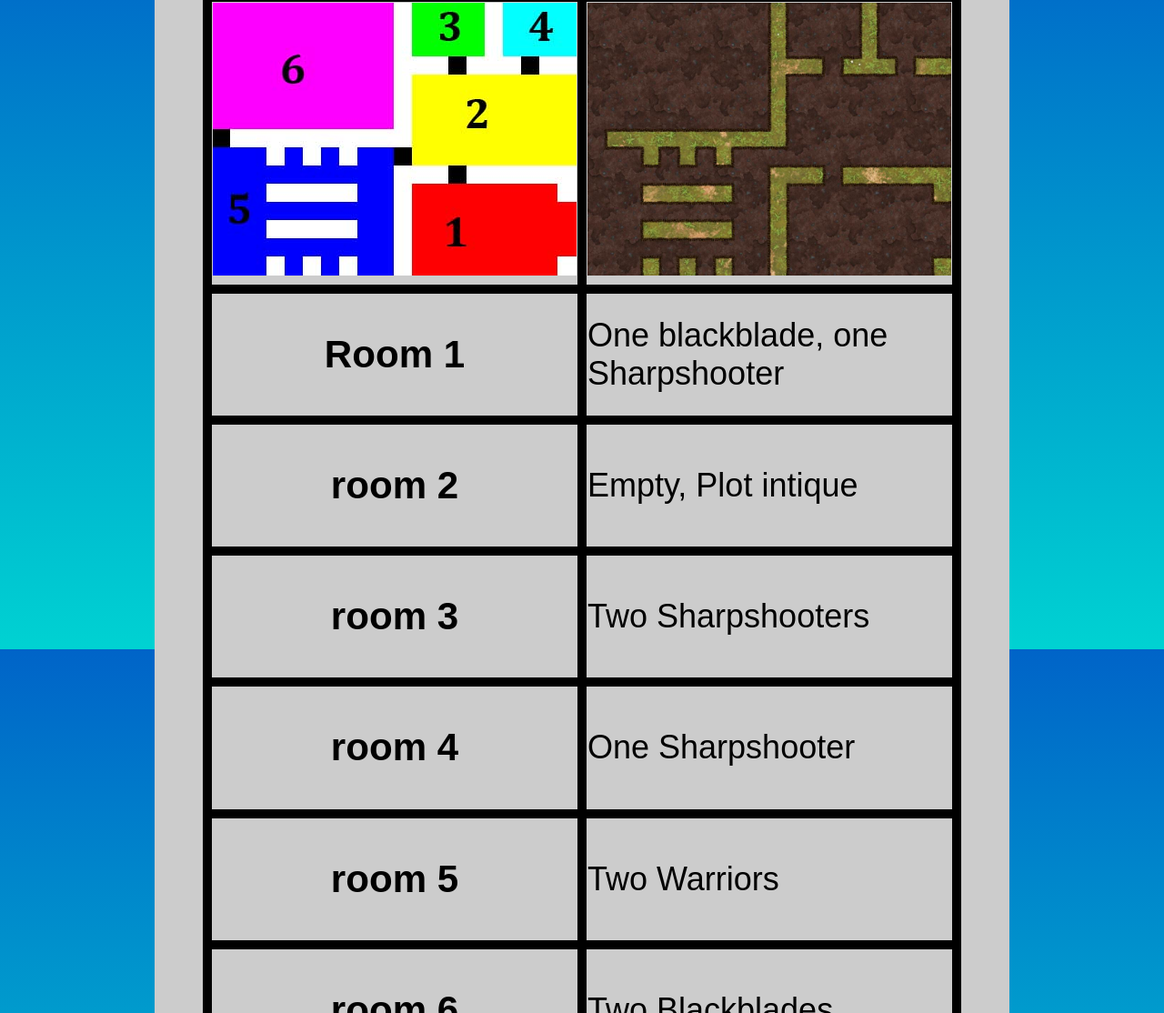
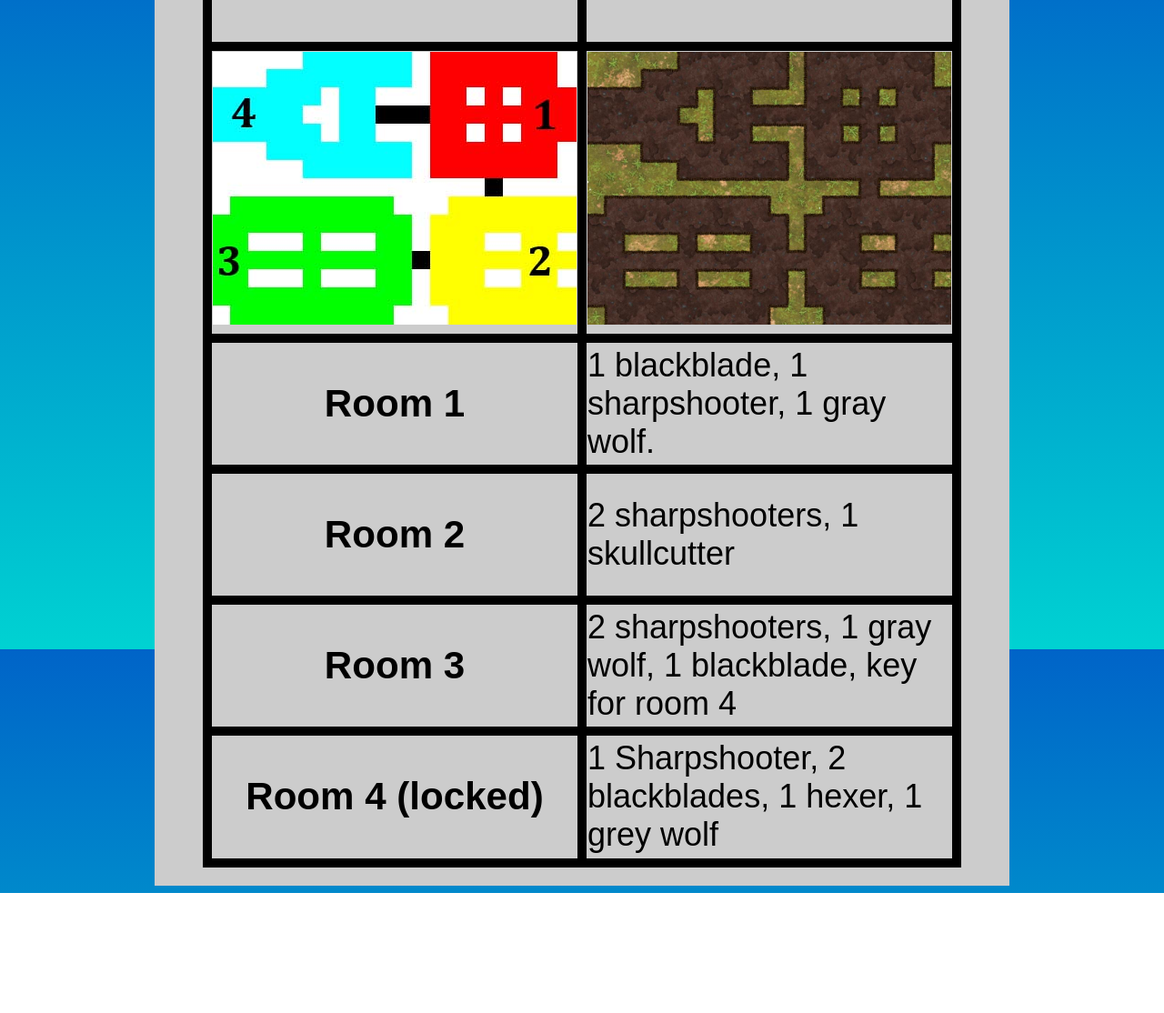
Before and after one commit to zeeky46334/zeeky46334.github.io, a plain HTML site: page 1goblin.html in a window 1280 px wide. Shown: the part 1686-2800 px from the top of the page at 91% size. After the commit the page ends 2668 px from the top, so only its background shows below. Drawn offline with Linux system fonts and the light colour scheme.

Commit message:
Update 1goblin.html

```diff
--- a/1goblin.html
+++ b/1goblin.html
@@ -20,6 +20,10 @@
     <td><img src="monsters/GoblinSharpshooter.jpg"></td>
   </tr>
   <tr>
+    <td><img src="monsters/GrayWolf.jpg"></td>
+    <td><img src="monsters/GoblinSkullcleaver.jpg"></td>
+  </tr>
+	<tr>
     <td><img src="monsters/GoblinWarrior.jpg"></td>
     <td><img src="monsters/GoblinHexer.jpg"></td>
   </tr>
@@ -28,36 +32,24 @@
 	<td><h3>Battle Map (20x15)</h3></td>
 	</tr>
 	  <tr>
-    <td><img src="minmaps/GrassDungeon2bit.jpg"></td>
-    <td><img src="maps/GrassDungeon2.jpg"></td>
+    <td><img src="minmaps/GrassDungeon6bit.jpg"></td>
+    <td><img src="maps/GrassDungeon6.jpg"></td>
   </tr>
   <tr>
     <td><h3>Room 1</h3></td>
-    <td>One blackblade, one Sharpshooter</td>
+    <td>1 blackblade, 1 sharpshooter, 1 gray wolf.</td>
   </tr>
   <tr>
-    <td><h3>room 2</h3></td>
-    <td>Empty, Plot intique</td>
+    <td><h3>Room 2</h3></td>
+    <td>2 sharpshooters, 1 skullcutter</td>
   </tr>
   <tr>
-    <td><h3>room 3</h3></td>
-    <td>Two Sharpshooters</td>
+    <td><h3>Room 3</h3></td>
+    <td>2 sharpshooters, 1 gray wolf, 1 blackblade, key for room 4</td>
   </tr>
   <tr>
-    <td><h3>room 4</h3></td>
-    <td>One Sharpshooter</td>
-  </tr>
-  <tr>
-    <td><h3>room 5</h3></td>
-    <td>Two Warriors</td>
-  </tr>
-  <tr>
-    <td><h3>room 6</h3></td>
-    <td>Two Blackblades</td>
-  </tr>
-  <tr>
-    <td><h3>room 7</h3></td>
-    <td>One Hexer</td>
+    <td><h3>Room 4 (locked)</h3></td>
+    <td>1 Sharpshooter, 2 blackblades, 1 hexer, 1 grey wolf</td>
   </tr>
 </table>
 </section>
```
